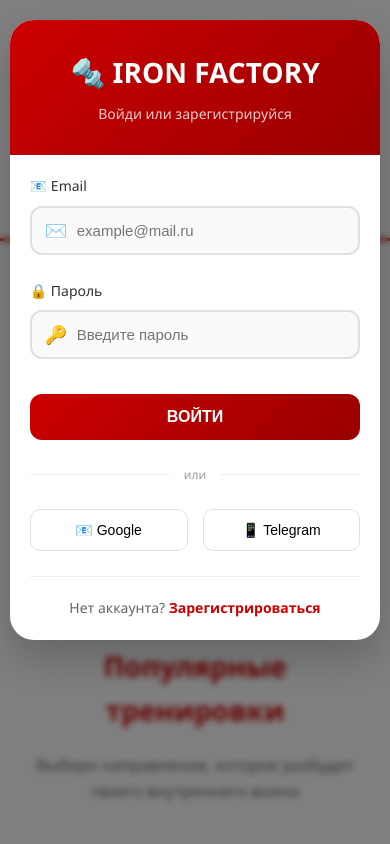
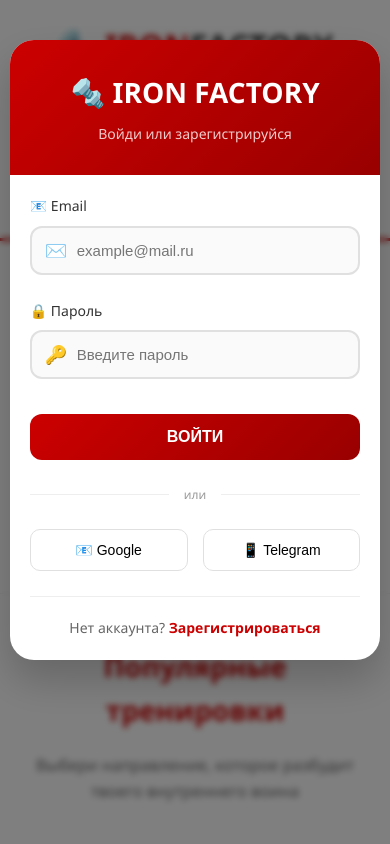
Before and after one commit to Danilkiller2/kyrs, a plain HTML site: page kyrsovaya/index.html in a window 390 px wide. Both pictures are taken after a click on the link "👤 ЛИЧНЫЙ КАБИНЕТ". Shown: the top 844 px of the page. Drawn offline with Linux system fonts and the light colour scheme.

Commit message:
Update style.css

```diff
--- a/kyrsovaya/style/style.css
+++ b/kyrsovaya/style/style.css
@@ -1875,3 +1875,23 @@
         font-size: 26px;
     }
 }
+
+/* ========== ИСПРАВЛЕНИЕ ДЛЯ МОДАЛЬНЫХ ОКОН НА ТЕЛЕФОНЕ ========== */
+@media (max-width: 768px) {
+    .modal-content {
+        max-height: 90vh;
+        overflow-y: auto;
+        margin: 20px auto;
+    }
+
+    .modern-auth-body {
+        max-height: 60vh;
+        overflow-y: auto;
+        padding: 20px;
+    }
+
+    .modal {
+        align-items: flex-start;
+        padding-top: 20px;
+    }
+}
```
